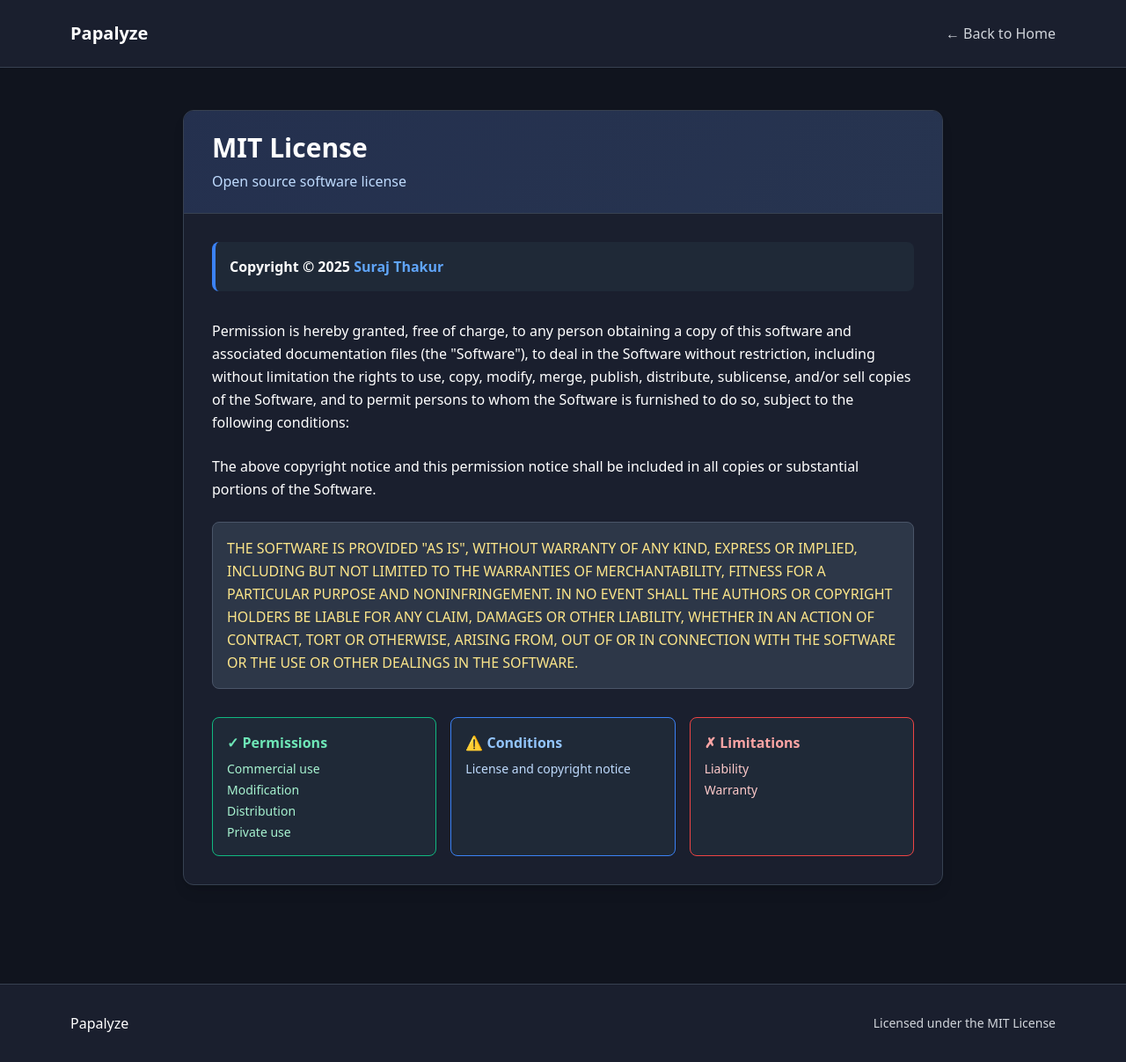
After one commit to iamsurajthakur/Papalyze, a Flask app: page /license.html in a window 1280 px wide. The commit adds this page. Shown: the whole page at 88% size. Run offline with Flask 3, Linux system fonts and the light colour scheme; some libraries are stand-ins or nearby versions.

Commit message:
Add LICENSE

```diff
--- a/app/blueprints/main/routes.py
+++ b/app/blueprints/main/routes.py
@@ -36,6 +36,10 @@ def about():
 @bp.route('/privacy.html')
 def privacy():
     return render_template('main/privacy.html', title='Privacy Policy')
+
+@bp.route('/license.html')
+def license():
+    return render_template('main/license.html', title='LICENSE')
 
 @bp.route('/features')
 def feature():
--- a/app/templates/base.html
+++ b/app/templates/base.html
@@ -430,7 +430,7 @@
               >
             </li>
             <li>
-              <a href="/" class="hover:underline me-4 md:me-6">Licensing</a>
+              <a href="/license.html" class="hover:underline me-4 md:me-6">Licensing</a>
             </li>
             <li>
               <a href="/contact.html" class="hover:underline">Contact</a>
--- /dev/null
+++ b/app/templates/main/license.html
@@ -0,0 +1,118 @@
+<!DOCTYPE html>
+<html lang="en" style="background-color: #10141e;">
+  <head>
+    <meta charset="UTF-8" />
+    <meta name="viewport" content="width=device-width, initial-scale=1.0" />
+    <title>License | Papalyze</title>
+  </head>
+  <body class="text-white antialiased" style="background-color: #10141e;">
+    <!-- Header -->
+    <header class="shadow-sm border-b border-gray-700" style="background-color: #1a1f2e;">
+      <div class="max-w-6xl mx-auto px-4 py-6">
+        <div class="flex items-center justify-between">
+          <div class="flex items-center space-x-3">
+            <span class="text-xl font-semibold text-white">Papalyze</span>
+          </div>
+          <nav>
+            <a href="/" class="text-gray-300 hover:text-white transition-colors font-medium">← Back to Home</a>
+          </nav>
+        </div>
+      </div>
+    </header>
+
+    <!-- Main Content -->
+    <main class="max-w-4xl mx-auto px-4 py-12">
+      <div class="rounded-xl shadow-lg border border-gray-700 overflow-hidden" style="background-color: #1a1f2e;">
+        <!-- License Header -->
+        <div class="px-8 py-6 border-b border-gray-700" style="background: linear-gradient(135deg, #2563eb20, #3b82f620); background-color: #242938;">
+          <h1 class="text-3xl font-bold text-white mb-2">MIT License</h1>
+          <p class="text-blue-200">Open source software license</p>
+        </div>
+
+        <!-- License Content -->
+        <div class="px-8 py-8">
+          <!-- Copyright -->
+          <div class="mb-8 p-4 rounded-lg border-l-4 border-blue-500" style="background-color: #1f2937;">
+            <p class="text-white">
+              <span class="font-semibold">Copyright © 2025</span>
+              <span class="text-blue-400 font-semibold">Suraj Thakur</span>
+            </p>
+          </div>
+
+          <!-- License Text -->
+          <div class="space-y-6 text-white leading-relaxed">
+            <p>
+              Permission is hereby granted, free of charge, to any person obtaining a copy
+              of this software and associated documentation files (the "Software"), to deal
+              in the Software without restriction, including without limitation the rights
+              to use, copy, modify, merge, publish, distribute, sublicense, and/or sell
+              copies of the Software, and to permit persons to whom the Software is
+              furnished to do so, subject to the following conditions:
+            </p>
+
+            <p>
+              The above copyright notice and this permission notice shall be included in
+              all copies or substantial portions of the Software.
+            </p>
+
+            <div class="border rounded-lg p-4" style="background-color: #2d3748; border-color: #4a5568;">
+              <p class="text-amber-200 font-medium">
+                THE SOFTWARE IS PROVIDED "AS IS", WITHOUT WARRANTY OF ANY KIND, EXPRESS OR
+                IMPLIED, INCLUDING BUT NOT LIMITED TO THE WARRANTIES OF MERCHANTABILITY,
+                FITNESS FOR A PARTICULAR PURPOSE AND NONINFRINGEMENT. IN NO EVENT SHALL THE
+                AUTHORS OR COPYRIGHT HOLDERS BE LIABLE FOR ANY CLAIM, DAMAGES OR OTHER
+                LIABILITY, WHETHER IN AN ACTION OF CONTRACT, TORT OR OTHERWISE, ARISING FROM,
+                OUT OF OR IN CONNECTION WITH THE SOFTWARE OR THE USE OR OTHER DEALINGS IN THE
+                SOFTWARE.
+              </p>
+            </div>
+          </div>
+
+          <!-- License Summary -->
+          <div class="mt-8 grid md:grid-cols-3 gap-4">
+            <div class="border rounded-lg p-4" style="background-color: #1f2937; border-color: #10b981;">
+              <h3 class="font-semibold text-emerald-300 mb-2">✓ Permissions</h3>
+              <ul class="text-sm text-emerald-200 space-y-1">
+                <li>Commercial use</li>
+                <li>Modification</li>
+                <li>Distribution</li>
+                <li>Private use</li>
+              </ul>
+            </div>
+
+            <div class="border rounded-lg p-4" style="background-color: #1f2937; border-color: #3b82f6;">
+              <h3 class="font-semibold text-blue-300 mb-2">⚠ Conditions</h3>
+              <ul class="text-sm text-blue-200 space-y-1">
+                <li>License and copyright notice</li>
+              </ul>
+            </div>
+
+            <div class="border rounded-lg p-4" style="background-color: #1f2937; border-color: #ef4444;">
+              <h3 class="font-semibold text-red-300 mb-2">✗ Limitations</h3>
+              <ul class="text-sm text-red-200 space-y-1">
+                <li>Liability</li>
+                <li>Warranty</li>
+              </ul>
+            </div>
+          </div>
+        </div>
+      </div>
+    </main>
+
+    <!-- Footer -->
+    <footer class="mt-16 border-t border-gray-700" style="background-color: #1a1f2e;">
+      <div class="max-w-6xl mx-auto px-4 py-8">
+        <div class="flex flex-col md:flex-row justify-between items-center">
+          <div class="flex items-center space-x-3 mb-4 md:mb-0">
+            <span class="text-white">Papalyze</span>
+          </div>
+          <p class="text-sm text-gray-300">
+            Licensed under the MIT License
+          </p>
+        </div>
+      </div>
+    </footer>
+<script src="https://cdn.tailwindcss.com"></script>
+
+  </body>
+</html>
```
Also changed, not shown: app/static/css/output.css (+61 -104 lines), 1 other file.
